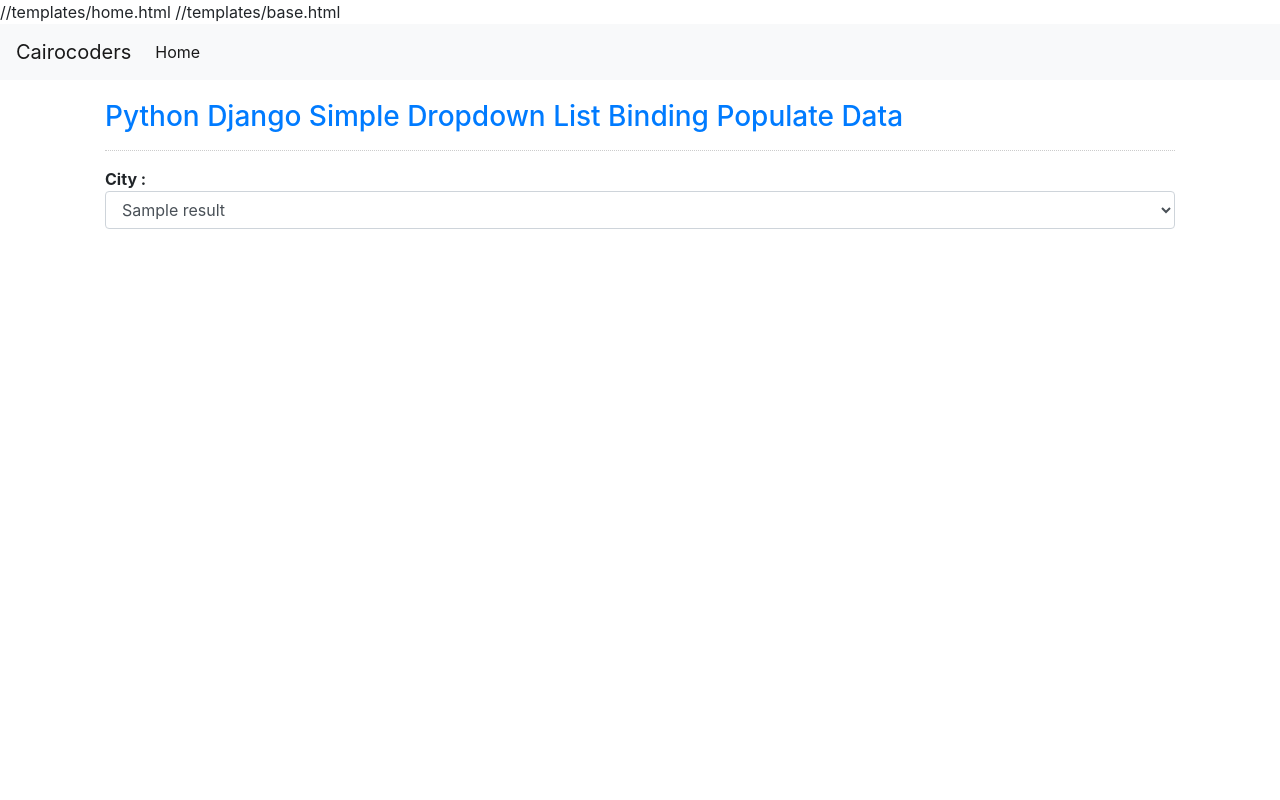
After one commit to ShambhaviRoy/EECS_E6893, a Django app: template e6893_project/templates/home.html in a window 1280 px wide. The commit adds this page. Run offline with Django 3.2, Linux system fonts and the light colour scheme; the template is opened without the code that fills it: most values are stand-ins (such as "Sample title", 1, 10 or a date in 2020); some libraries are stand-ins or nearby versions.

Commit message:
Frontend Update

```diff
--- a/e6893_project/e6893_project/forms.py
+++ /dev/null
@@ -1,4 +0,0 @@
-# class MyModelForm(ModelForm):
-#     class Meta:
-#         model = MyModel
-#         fields = ['color']
--- a/e6893_project/e6893_project/urls.py
+++ b/e6893_project/e6893_project/urls.py
@@ -13,12 +13,14 @@ Including another URLconf
     1. Import the include() function: from django.urls import include, path
     2. Add a URL to urlpatterns:  path('blog/', include('blog.urls'))
 """
+from django import urls
 from django.contrib import admin
 from django.urls import path, include
 from . import view
 
 urlpatterns = [
-    path('admin/', admin.site.urls),
-    path('welcome/', view.welcome),
-    path('stock/', view.stock)
+    # path('admin/', admin.site.urls),
+    path('', view.welcome, name='stock'),
+    # path('showlist/', view.showlist, name='showlist'),
+    path('stock/', view.stock, name = 'stock')
 ]
--- /dev/null
+++ b/e6893_project/templates/base.html
@@ -0,0 +1,29 @@
+//templates/base.html
+<!DOCTYPE html>
+<html lang="en">
+<head>
+    <meta charset="UTF-8" name="viewport" content="width=device-width, initial-scale=1"/>
+ <title>{% block title %}Python Django Simple Dropdown List Binding Populate Data {% endblock %}</title>
+<link rel="stylesheet" href="https://stackpath.bootstrapcdn.com/bootstrap/4.5.0/css/bootstrap.min.css" integrity="sha384-9aIt2nRpC12Uk9gS9baDl411NQApFmC26EwAOH8WgZl5MYYxFfc+NcPb1dKGj7Sk" crossorigin="anonymous">
+</head>
+<body>
+<nav class="navbar navbar-expand-lg navbar-light bg-light">
+  <a class="navbar-brand" href="#">Cairocoders</a>
+  <button class="navbar-toggler" type="button" data-toggle="collapse" data-target="#navbarNavAltMarkup" aria-controls="navbarNavAltMarkup" aria-expanded="false" aria-label="Toggle navigation">
+    <span class="navbar-toggler-icon"></span>
+  </button>
+  <div class="collapse navbar-collapse" id="navbarNavAltMarkup">
+    <div class="navbar-nav">
+   <a class="nav-item nav-link active" href="">Home</a>
+    </div>
+  </div>
+</nav>
+ <div class="container" style="padding:20px;">
+    <div class="col-md-12 well">
+        <h3 class="text-primary">Python Django Simple Dropdown List Binding Populate Data</h3>
+        <hr style="border-top:1px dotted #ccc;"/>
+  {% block content %} {% endblock %}
+    </div>
+    </div>
+</body>
+</html>
--- /dev/null
+++ b/e6893_project/templates/home.html
@@ -0,0 +1,12 @@
+//templates/home.html
+{% extends 'base.html' %}
+
+{% block content %}
+  <p><b>City : </b>
+         <select name="city" class="form-control">
+   {% for results in showcity %}
+            <option value="{{ results.id}}">{{ results.name}}</option>
+   {% endfor %}
+         </select>
+</p>
+{% endblock %}
--- a/e6893_project/templates/stock.html
+++ b/e6893_project/templates/stock.html
@@ -6,6 +6,9 @@
     </head>
     <body>
         <h1>{{ content1 }}</h1>
+
+        <!-- <h2>{{ content2 }} {{ content3 }}</h2> -->
+
         <!-- <iframe width="420" height="315"
         src="https://www.youtube.com/embed/tgbNymZ7vqY">
         </iframe> -->
```
Also changed, not shown: e6893_project/e6893_project/models.py (+8 -9 lines), e6893_project/e6893_project/view.py (+74 -8 lines), e6893_project/templates/welcome.html (+31 -6 lines), e6893_project/db.sqlite3.
